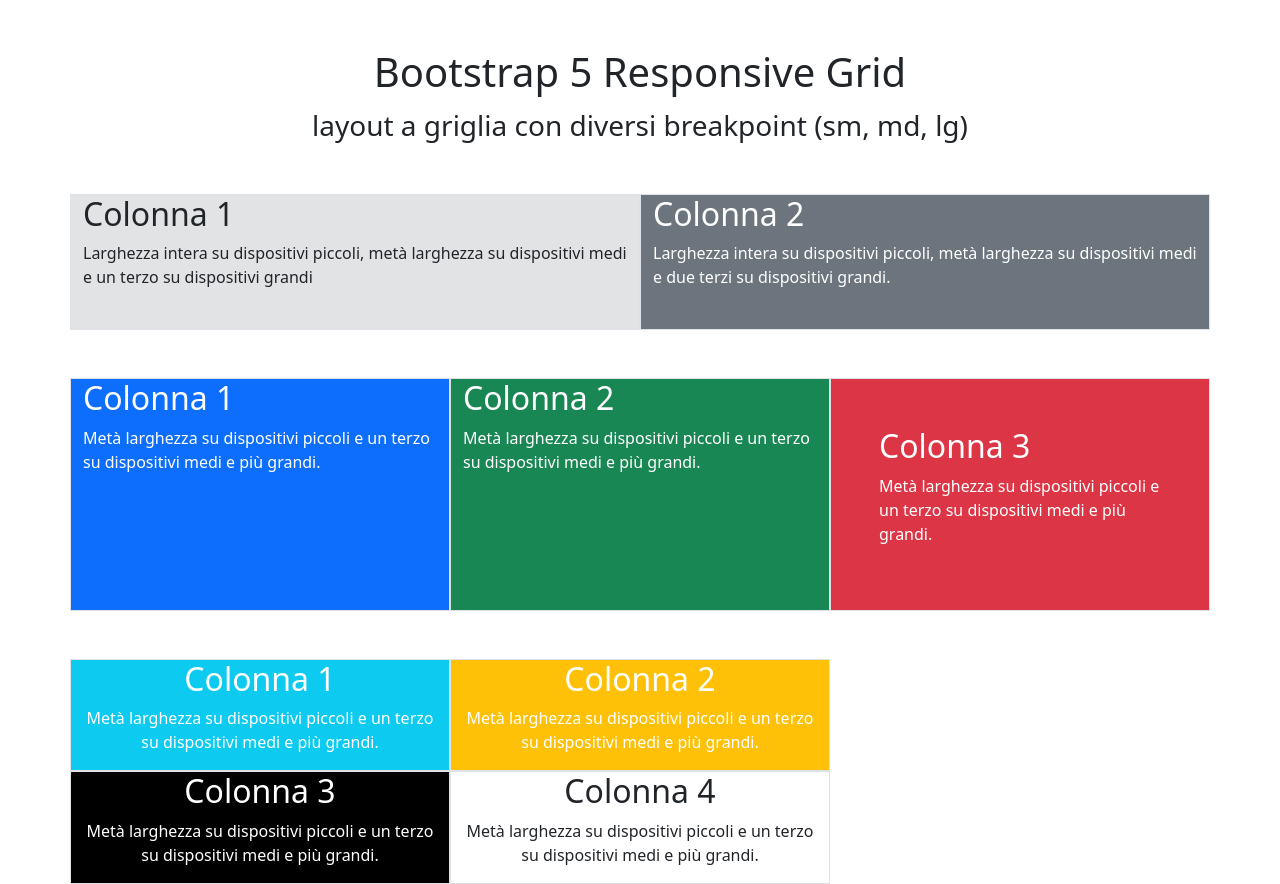
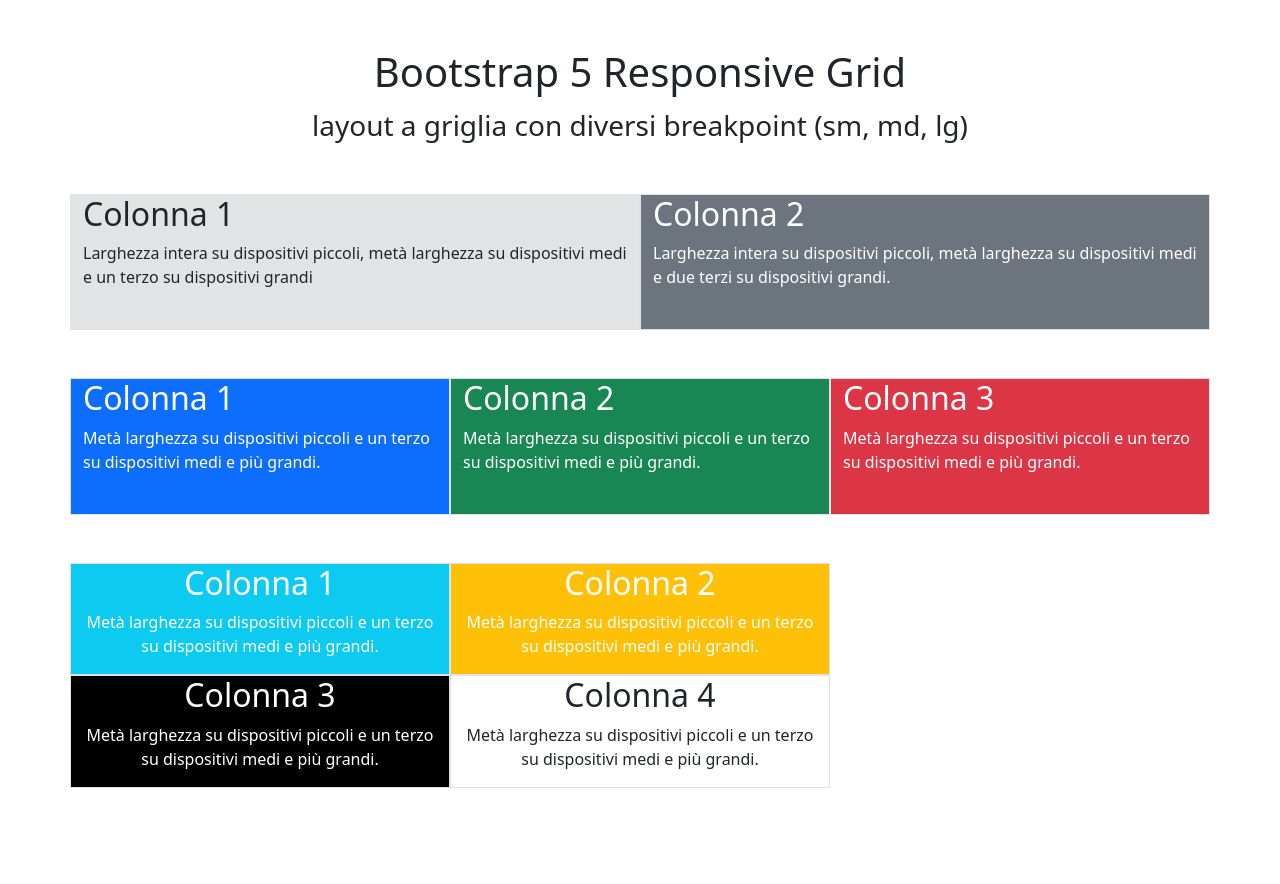
Before and after one commit to willymariino/htmlcss-bootstrap-layout, a plain HTML site: page index.html in a window 1280 px wide. After the commit the page ends 800 px from the top, so only its background shows below. Drawn offline with nearby package versions, Linux system fonts and the light colour scheme.

Commit message:
removed padding

```diff
--- a/index.html
+++ b/index.html
@@ -42,7 +42,7 @@
     <!-- tre colonne blu verde rosso -->
     <div class="container mt-5">
         <div class="row">
-            <div class="col-12 col-lg-4 border order-3 text-white bg-danger p-5">
+            <div class="col-12 col-lg-4 border order-3 text-white bg-danger ">
                 <h2>Colonna 3</h2>
                 <p>Metà larghezza su dispositivi piccoli e un terzo su dispositivi medi e
                     più grandi.
```
